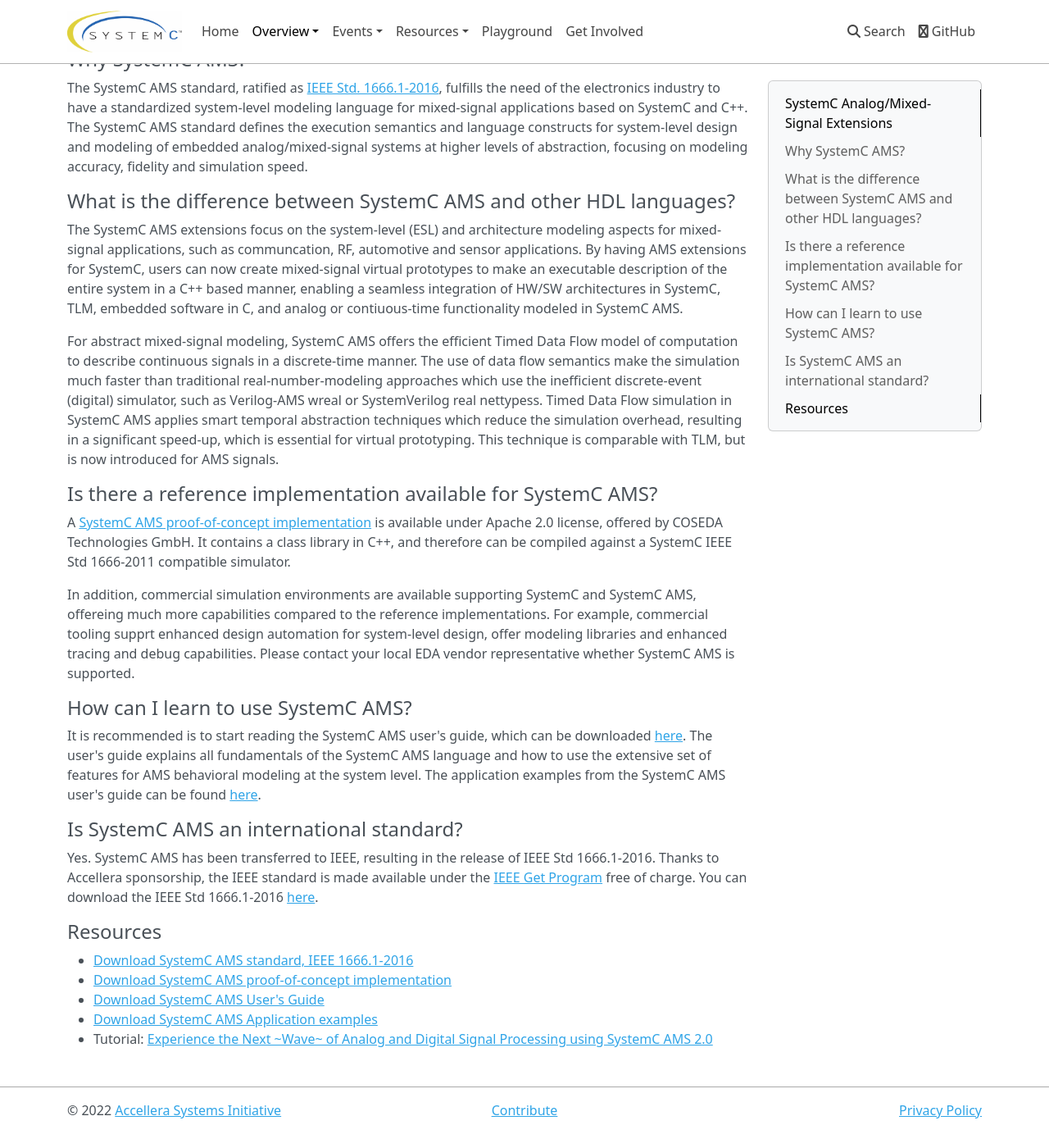
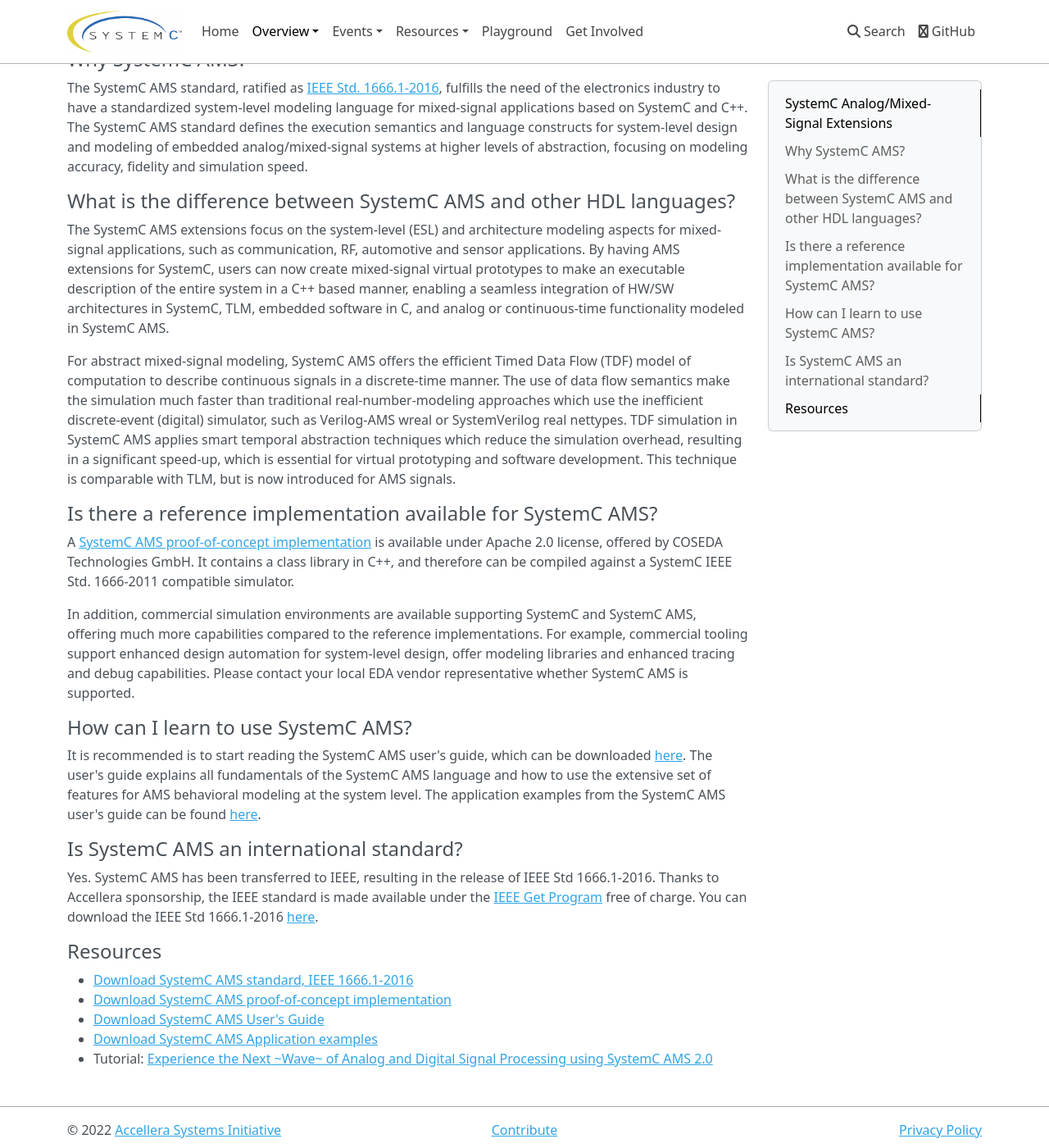
Before and after one commit to accellera-official/systemc.org, an MkDocs documentation site: the page built from docs/overview/systemc-ams.md, in a window 1280 px wide and 1400 px high, scrolled down 809 px. Shown: the whole window at 82% size. Built offline with MkDocs 1.6.1, drawn with Linux system fonts in a browser that asks for light colours; nearby versions of some CDN libraries; before the commit the page ends 2185 px from its top, so only the background shows below that.

Commit message:
fix spelling errors
Signed-off-by: Martin Barnasconi <martin.barnasconi@nxp.com>

```diff
--- a/docs/overview/systemc-ams.md
+++ b/docs/overview/systemc-ams.md
@@ -10,15 +10,15 @@
 
 ## What is the difference between SystemC AMS and other HDL languages?
 
-The SystemC AMS extensions focus on the system-level (ESL) and architecture modeling aspects for mixed-signal  applications, such as communcation, RF, automotive and sensor applications. By having AMS extensions for SystemC, users can now create mixed-signal virtual prototypes to make an executable description of the entire system in a C++ based manner, enabling a seamless integration of HW/SW architectures in SystemC, TLM, embedded software in C, and analog or contiuous-time functionality modeled in SystemC AMS.
+The SystemC AMS extensions focus on the system-level (ESL) and architecture modeling aspects for mixed-signal  applications, such as communication, RF, automotive and sensor applications. By having AMS extensions for SystemC, users can now create mixed-signal virtual prototypes to make an executable description of the entire system in a C++ based manner, enabling a seamless integration of HW/SW architectures in SystemC, TLM, embedded software in C, and analog or continuous-time functionality modeled in SystemC AMS.
 
-For abstract mixed-signal modeling, SystemC AMS offers the efficient Timed Data Flow model of computation to describe continuous signals in a discrete-time manner. The use of data flow semantics make the simulation much faster than traditional real-number-modeling approaches which use the inefficient discrete-event (digital) simulator, such as Verilog-AMS wreal or SystemVerilog real nettypess. Timed Data Flow simulation in SystemC AMS applies smart temporal abstraction techniques which reduce the simulation overhead, resulting in a significant speed-up, which is essential for virtual prototyping. This technique is comparable with TLM, but is now introduced for AMS signals.
+For abstract mixed-signal modeling, SystemC AMS offers the efficient Timed Data Flow (TDF) model of computation to describe continuous signals in a discrete-time manner. The use of data flow semantics make the simulation much faster than traditional real-number-modeling approaches which use the inefficient discrete-event (digital) simulator, such as Verilog-AMS wreal or SystemVerilog real nettypes. TDF simulation in SystemC AMS applies smart temporal abstraction techniques which reduce the simulation overhead, resulting in a significant speed-up, which is essential for virtual prototyping and software development. This technique is comparable with TLM, but is now introduced for AMS signals.
 
 ## Is there a reference implementation available for SystemC AMS?
 
-A [SystemC AMS proof-of-concept implementation][3] is available under Apache 2.0 license, offered by COSEDA Technologies GmbH. It contains a class library in C++, and therefore can be compiled against a SystemC IEEE Std 1666-2011 compatible simulator.
+A [SystemC AMS proof-of-concept implementation][3] is available under Apache 2.0 license, offered by COSEDA Technologies GmbH. It contains a class library in C++, and therefore can be compiled against a SystemC IEEE Std. 1666-2011 compatible simulator.
 
-In addition, commercial simulation environments are available supporting SystemC and SystemC AMS, offereing much more capabilities compared to the reference implementations. For example, commercial tooling supprt enhanced design automation for system-level design, offer modeling libraries and enhanced tracing and debug capabilities. Please contact your local EDA vendor representative whether SystemC AMS is supported.
+In addition, commercial simulation environments are available supporting SystemC and SystemC AMS, offering much more capabilities compared to the reference implementations. For example, commercial tooling support enhanced design automation for system-level design, offer modeling libraries and enhanced tracing and debug capabilities. Please contact your local EDA vendor representative whether SystemC AMS is supported.
 
 ## How can I learn to use SystemC AMS?
 
```
Also changed, not shown: docs/overview/systemc-verification.md (+3 -3 lines), docs/overview/uvm-systemc-faq.md (+1 -1 lines), docs/resources/projects.md (+1 -1 lines), docs/resources/publications.md (line endings or trailing spaces).
